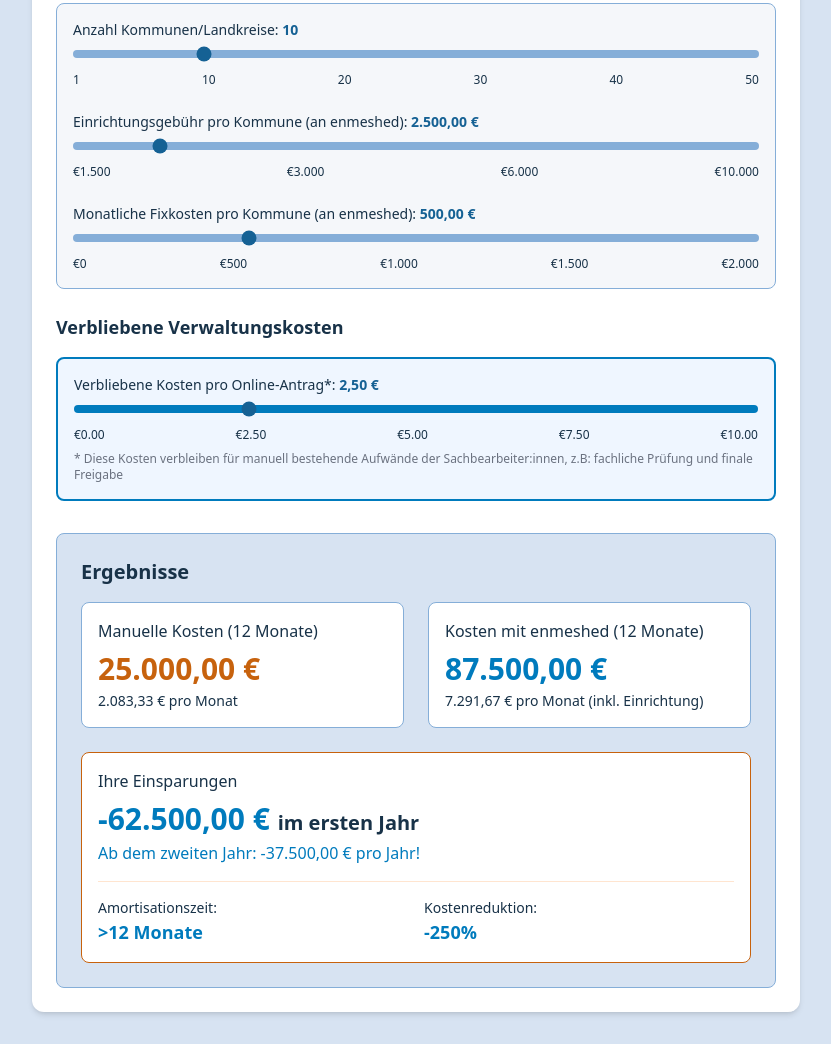
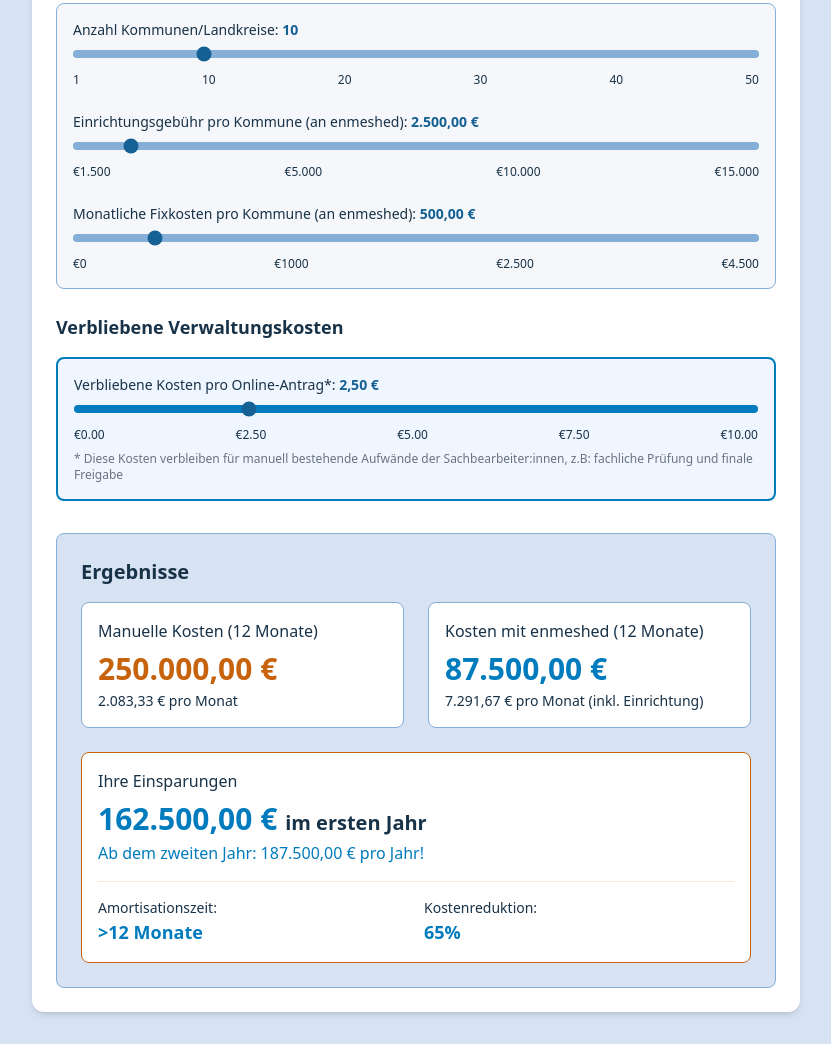
Before and after one commit to fatschi/fatschi.github.io, a website: page calculator_onlineantrag.html in a window 1280 px wide. Shown: the part 385-1429 px from the top of the page, without its empty margins (224-1055 px from the left). Drawn offline with nearby package versions, Linux system fonts and the light colour scheme.

Commit message:
fix scales

```diff
--- a/calculator_onlineantrag.html
+++ b/calculator_onlineantrag.html
@@ -244,15 +244,15 @@
                       type="range"
                       v-model.number="setupFee"
                       min="1500"
-                      max="10000"
+                      max="15000"
                       step="100"
                       class="w-full h-2 bg-medium-blue rounded-lg appearance-none cursor-pointer accent-dark-blue"
                     />
                     <div class="flex justify-between text-xs text-secondary">
                       <span>€1.500</span>
-                      <span>€3.000</span>
-                      <span>€6.000</span>
+                      <span>€5.000</span>
                       <span>€10.000</span>
+                      <span>€15.000</span>
                     </div>
                   </div>
 
@@ -274,16 +274,15 @@
                       type="range"
                       v-model.number="monthlyFee"
                       min="0"
-                      max="2000"
+                      max="4500"
                       step="50"
                       class="w-full h-2 bg-medium-blue rounded-lg appearance-none cursor-pointer accent-dark-blue"
                     />
                     <div class="flex justify-between text-xs text-secondary">
                       <span>€0</span>
-                      <span>€500</span>
-                      <span>€1.000</span>
-                      <span>€1.500</span>
-                      <span>€2.000</span>
+                      <span>€1000</span>
+                      <span>€2.500</span>
+                      <span>€4.500</span>
                     </div>
                   </div>
                 </div>
@@ -450,7 +449,9 @@
           });
 
           const manualTotalYearly = computed(() => {
-            return payrollCount.value * manualCost.value;
+            return (
+              payrollCount.value * manualCost.value * municipalityCount.value
+            ); // Total yearly cost for all municipalities
           });
 
           const firstMonthCost = computed(() => {
```
